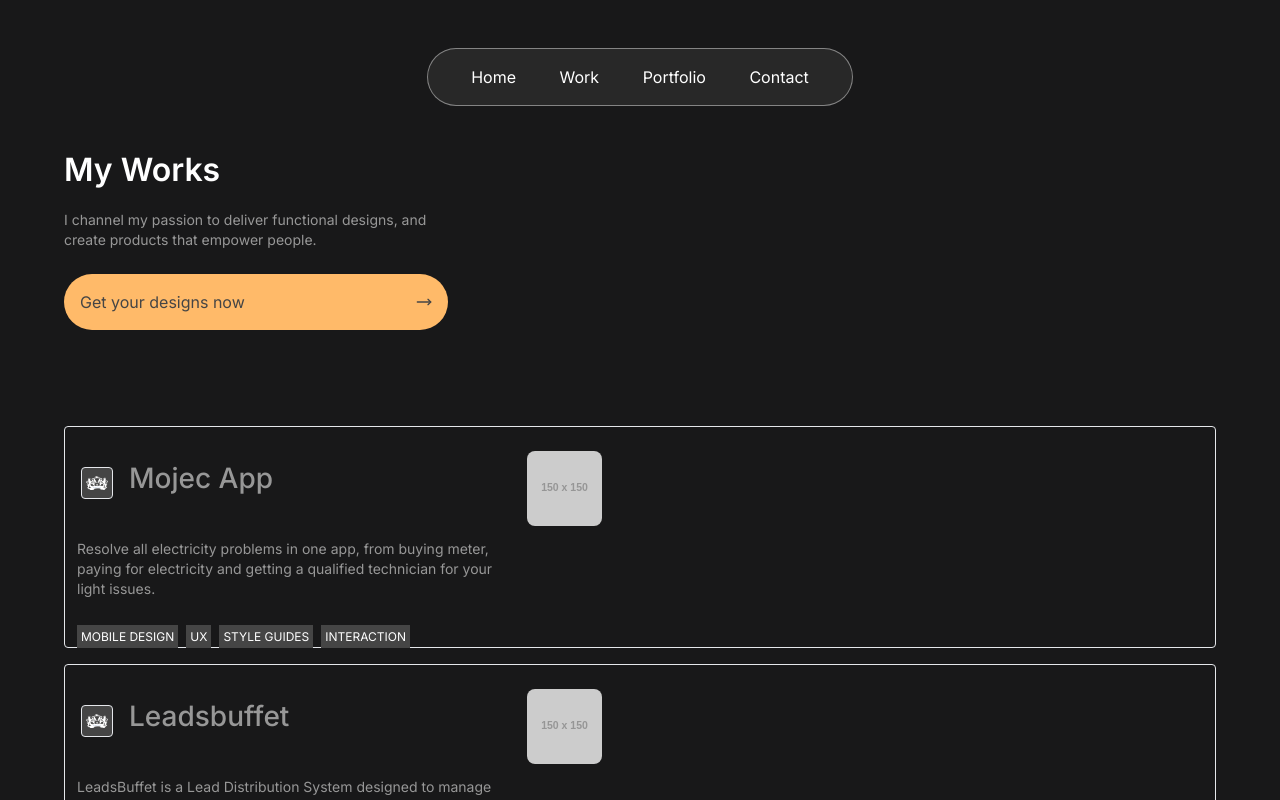
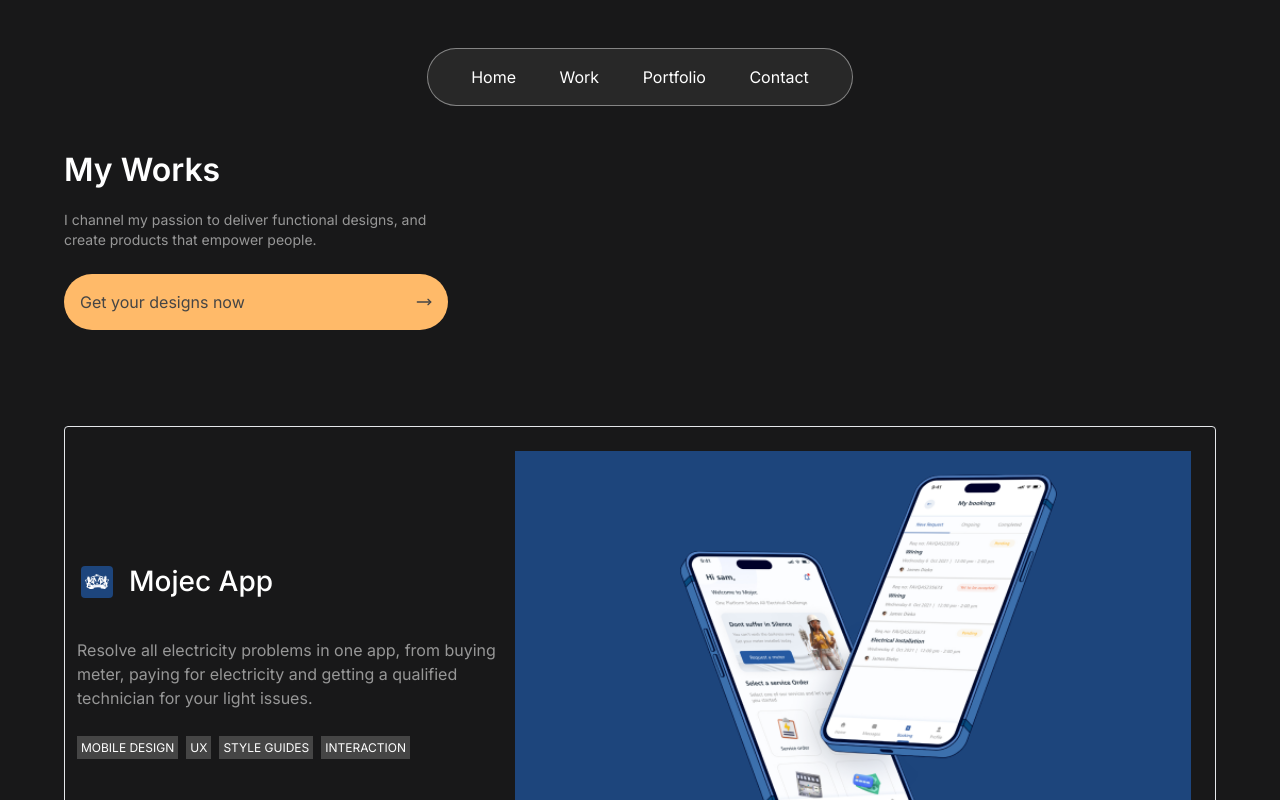
Before and after one commit to lancevd/emmy-portfolio, a Next.js app: page /works in a window 1280 px wide. Shown: the top 800 px of the page. Built offline with nearby package versions, Linux system fonts and the light colour scheme.

Commit message:
seeting projects

```diff
--- a/app/api/projects/route.ts
+++ b/app/api/projects/route.ts
@@ -9,7 +9,7 @@ interface Project {
   description: string;
   image: string;
   skills: string[];
-  bg: string
+  bg: string;
 }
 
 const projects: Project[] = [
@@ -20,20 +20,20 @@ const projects: Project[] = [
     logo: "/images/mojec-logo.png",
     description:
       "Resolve all electricity problems in one app, from buying meter, paying for electricity and getting a qualified technician for your light issues.",
-    image: "https://via.placeholder.com/150",
+    image: "/images/mojec.png",
     skills: ["mobile design", "ux", "style guides", "interaction"],
-    bg: "#7A97E6",
+    bg: "#1D457C",
   },
   {
     id: 2,
     name: "Leadsbuffet",
     slug: "leadsbuffet",
-    logo: "/images/mojec-logo.png",
+    logo: "/images/LB.png",
     description:
       "LeadsBuffet is a Lead Distribution System designed to manage and distribute leads acquired from various sources including LeadsHook.",
-    image: "https://via.placeholder.com/150",
+    image: "/images/Dashboard.png",
     skills: ["ui/ux", "design systems", "invoice"],
-    bg: "#7A97E6",
+    bg: "",
   },
 ];
 
--- a/app/works/page.tsx
+++ b/app/works/page.tsx
@@ -31,9 +31,8 @@ const Page: React.FC = () => {
       if (!response.ok) {
         throw new Error("Network response was not ok");
       }
-      console.log("Response received:", response);
       const data: Project[] = await response.json();
-      console.log(data);
+      // console.log(data);
       setProjects(data);
     } catch (error) {
       console.error("Failed to fetch projects:", error);
@@ -48,7 +47,7 @@ const Page: React.FC = () => {
   }, []);
 
   return (
-    <main className="contain">
+    <main className="contain my-6">
       <div className="flex gap-4 flex-col lg:flex-row">
         <div data-aos="slide-right" className="w-full lg:w-1/3">
           <h2 className="text-white">My Works</h2>
--- a/components/works/ProjectCard.tsx
+++ b/components/works/ProjectCard.tsx
@@ -1,4 +1,6 @@
 import Link from "next/link";
+import AOS from "aos";
+import "aos/dist/aos.css";
 import React, { useEffect, useState } from "react";
 
 interface Project {
@@ -20,35 +22,44 @@ const ProjectCard: React.FC<Project> = ({
   description,
   image,
   skills,
-  background
+  background,
 }) => {
+  useEffect(() => {
+    AOS.init();
+    AOS.refresh();
+  }, []);
   return (
     <Link
       href={`/works/${slug}`}
-      className="border rounded transition-all duration-700 my-4 md:pt-6 md:pr-6 hover:p-0 flex flex-col-reverse cursor-pointer md:flex-row"
+      className="border rounded transition-all duration-700 my-4 md:pt-6 md:pr-6 hover:p-0 flex flex-col-reverse items-center cursor-pointer md:flex-row"
+      data-aos="fade-up"
     >
-      <div className="w-full md:w-1/2 lg:w-2/5 px-2 md:px-3">
-        <div className={`flex gap-4 p-1 py-4`}>
+      <div className="w-full md:w-1/2 lg:w-2/5 px-3 md:px-3 py-4">
+        <div className={`flex gap-4 items-center p-1 py-4`}>
           <div
-            className={`w-8 h-8 rounded border flex justify-center items-center gap-4 p-1 bg-[#454545] bg-[${background}]`}
+            className={`w-8 h-8 rounded flex justify-center items-center gap-4 p-1`}
+            style={{ background: background }}
           >
             <img src={logo} alt={name} className="w-full" />
           </div>
-          <h3 className="capitalize">{name}</h3>
+          <h3 className="capitalize text-white">{name}</h3>
         </div>
         <br />
-        <p className="text-sm">{description}</p>
+        <p className="">{description}</p>
         <br />
         {skills.map((skill) => {
           return (
-            <span className="text-xs uppercase mr-2 text-white bg-[#454545] p-1">
+            <span className="text-xs uppercase mr-2 text-white bg-[#454545] p-[4px] mb-1">
               {skill}
             </span>
           );
         })}
       </div>
-      <div className="px-2 md:px-3">
-        <img src={image} alt={name} className="rounded-lg w-full md:w-1/2" />
+      <div
+        className={`md:pl-3 w-full bg-[#${background}] md:w-1/2 lg:w-3/5`}
+        style={{ background: background }}
+      >
+        <img src={image} alt={name} className="rounded-lg w-full" />
       </div>
     </Link>
   );
```
Also changed, not shown: public/images/LB.png.
